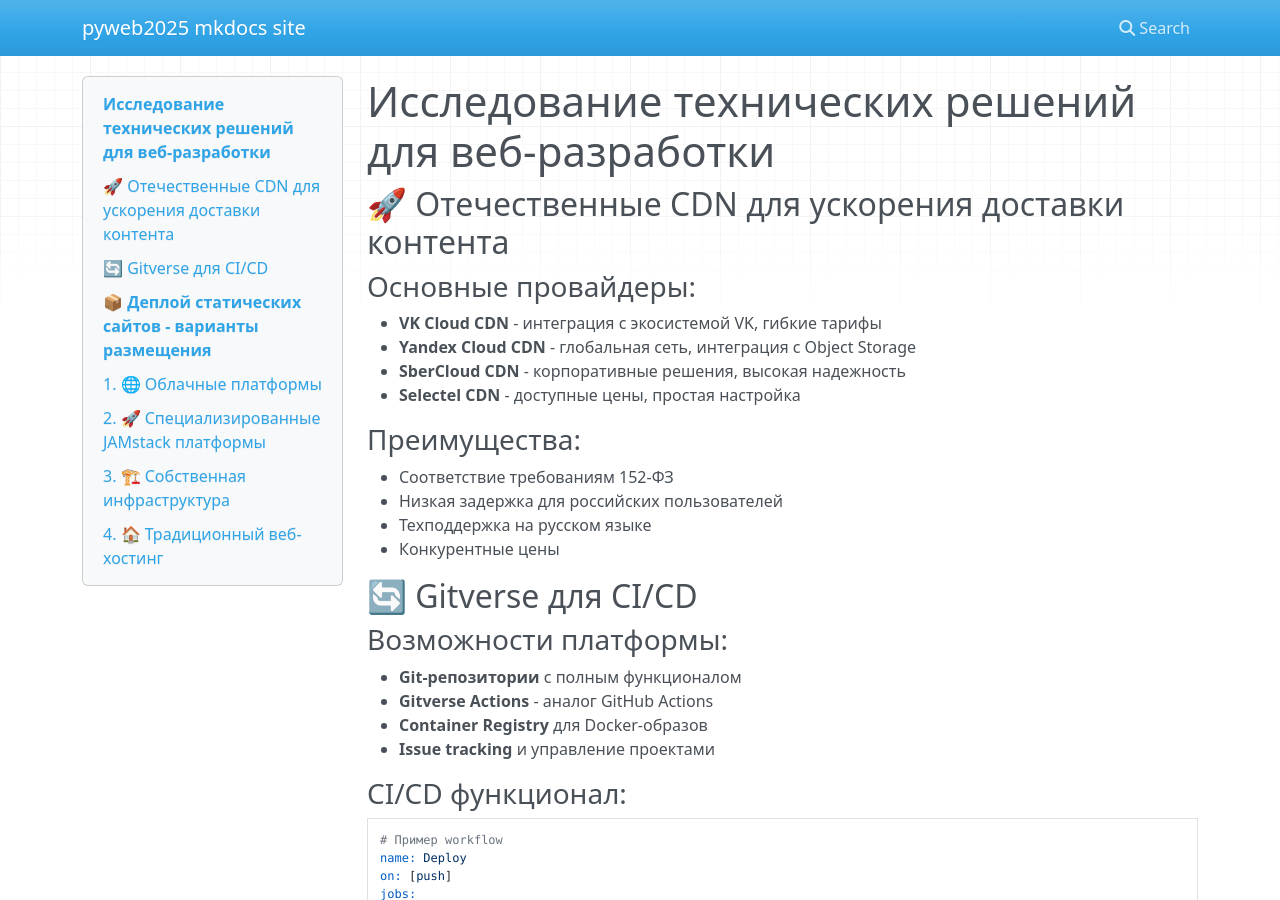
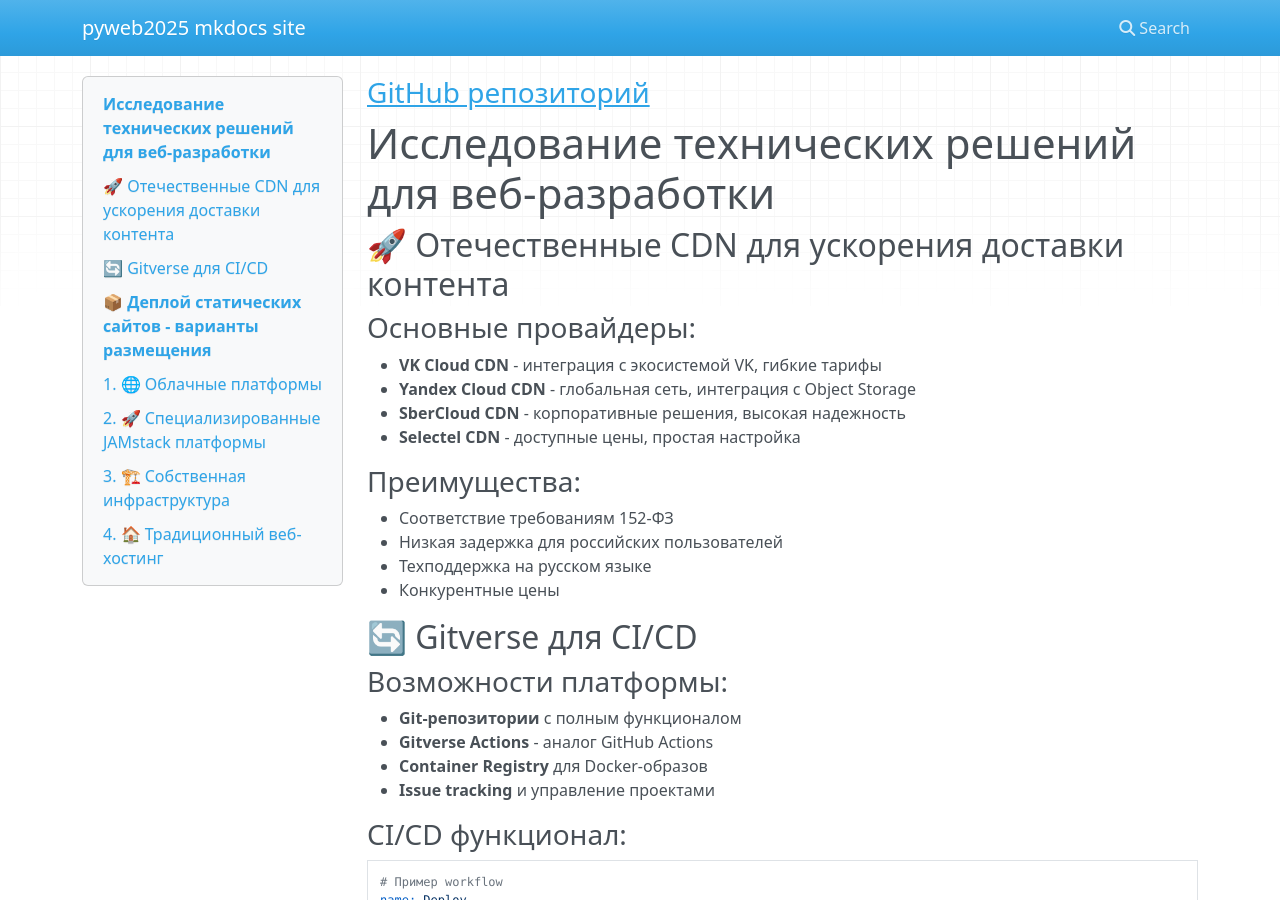
Before and after one commit to iiVladIii/pyweb2025-mkdocs, an MkDocs documentation site: the page built from docs/index.md, in a window 1280 px wide and 900 px high. Built offline with MkDocs 1.6.1, drawn with Linux system fonts in a browser that asks for light colours; nearby versions of some CDN libraries.

Commit message:
repo link added

```diff
--- a/docs/index.md
+++ b/docs/index.md
@@ -1,3 +1,4 @@
+### [GitHub репозиторий]('https://github.com/iiVladIii/pyweb2025-mkdocs')
 # Исследование технических решений для веб-разработки
 
 ## 🚀 Отечественные CDN для ускорения доставки контента
```
